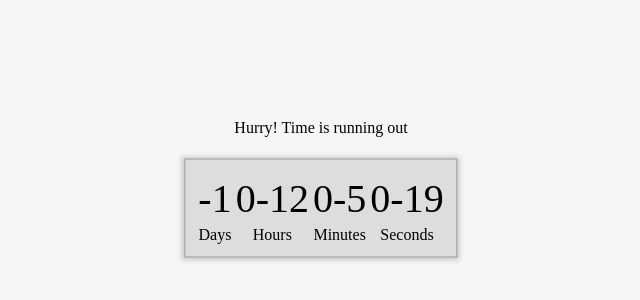
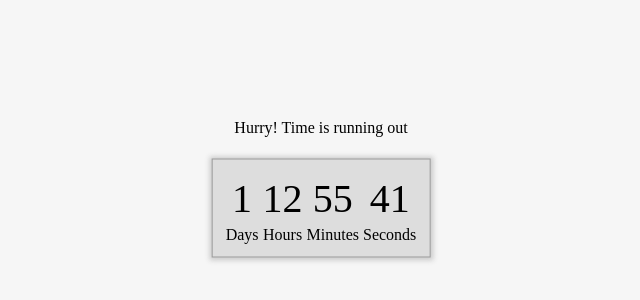
Before and after one commit to sk123411/cc, a plain HTML site: page index.html in a window 1280 px wide. Shown: the part 192-492 px from the top of the page, without its empty margins (319-959 px from the left). Drawn offline with Linux system fonts and the light colour scheme.

Commit message:
Update index.html

```diff
--- a/index.html
+++ b/index.html
@@ -70,7 +70,7 @@
 
 			function countdown(){
 				var now = new Date();
-				var eventDate = new Date("April 24, 2019 00:00:00");
+				var eventDate = new Date("April 26, 2019 00:00:00");
 
 				var currentTiime = now.getTime();
 				var eventTime = eventDate.getTime();
```
